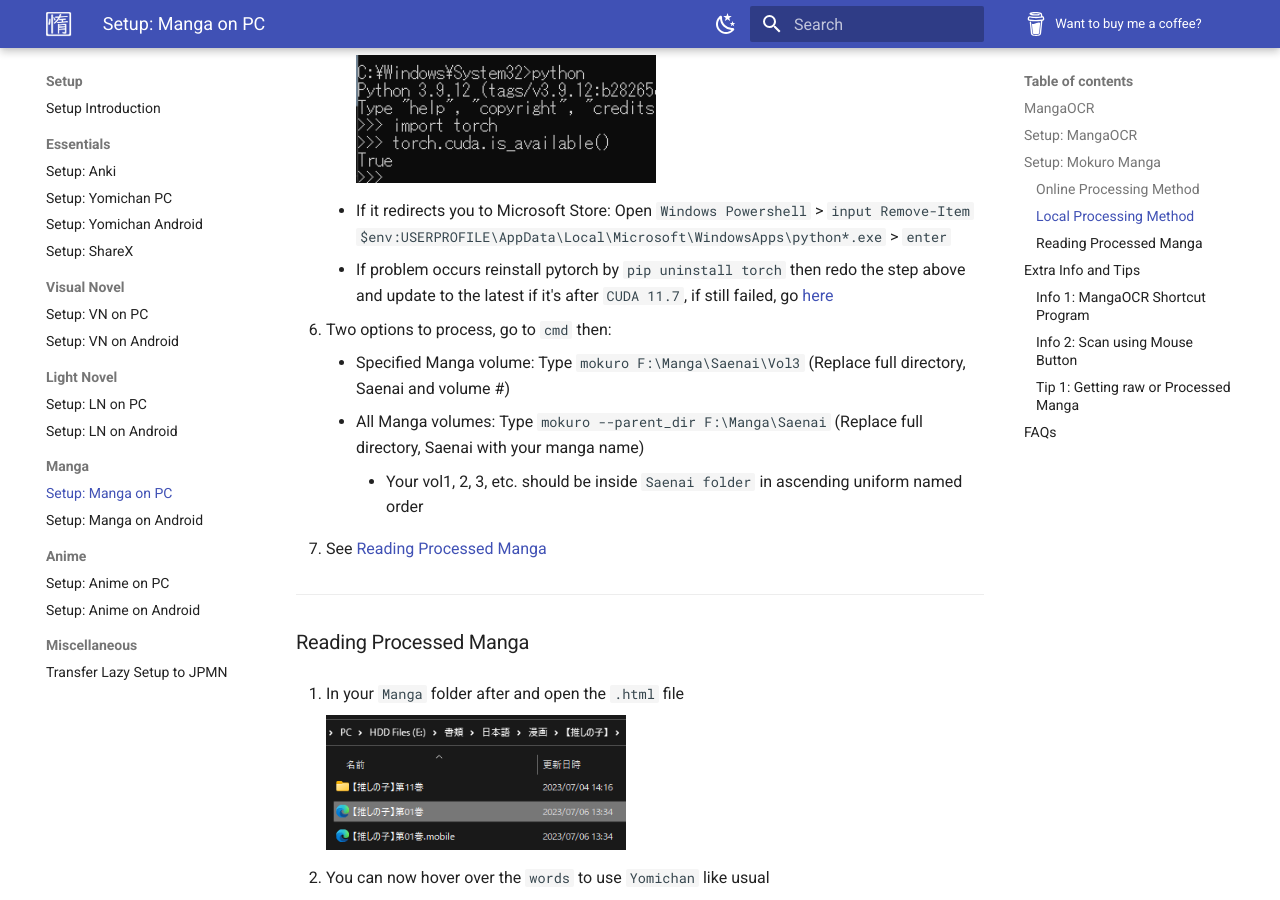
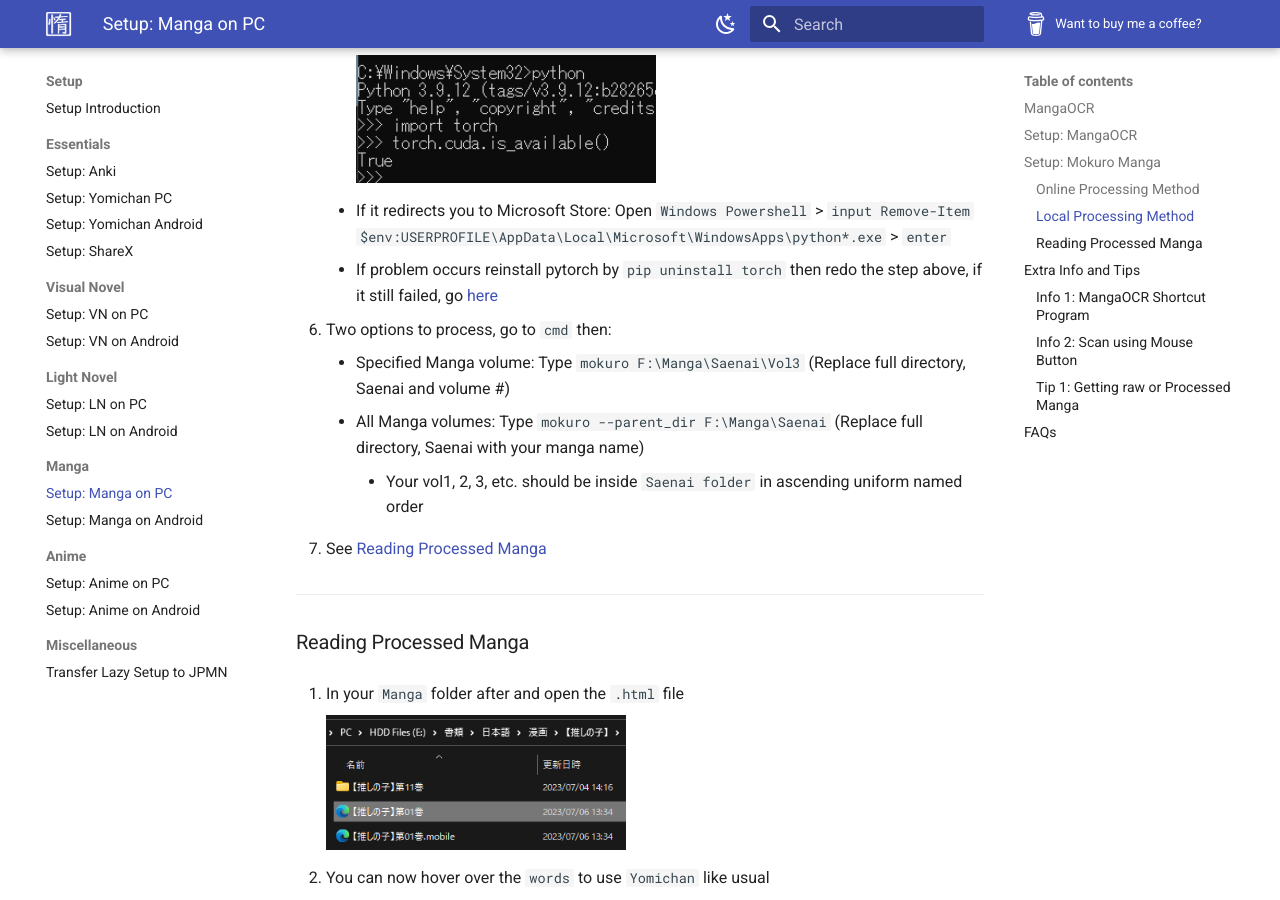
Before and after one commit to Xelieu/xelieu.github.io, an MkDocs documentation site: the page built from docs/jp-lazy-guide/setupMangaOnPC.md, in a window 1280 px wide and 900 px high, scrolled down 3605 px. Built offline with MkDocs 1.6.1 and Material for MkDocs 9.7.7, drawn with Linux system fonts in a browser that asks for light colours.

Commit message:
$updated info

```diff
--- a/docs/jp-lazy-guide/setupMangaOnPC.md
+++ b/docs/jp-lazy-guide/setupMangaOnPC.md
@@ -104,7 +104,7 @@
         ![Torch if available](../img/torch-if-available.png){height=150 width=300}
 
     - If it redirects you to Microsoft Store: Open `Windows Powershell` > `input Remove-Item $env:USERPROFILE\AppData\Local\Microsoft\WindowsApps\python*.exe` > `enter`
-    - If problem occurs reinstall pytorch by `pip uninstall torch` then redo the step above and update to the latest if it's after `CUDA 11.7`, if still failed, go [here](https://pytorch.org/get-started/locally/#windows-verification)
+    - If problem occurs reinstall pytorch by `pip uninstall torch` then redo the step above, if it still failed, go [here](https://pytorch.org/get-started/locally/#windows-verification)
 
 6. Two options to process, go to `cmd` then:
     - Specified Manga volume: Type `mokuro F:\Manga\Saenai\Vol3` (Replace full directory, Saenai and volume #)
```
